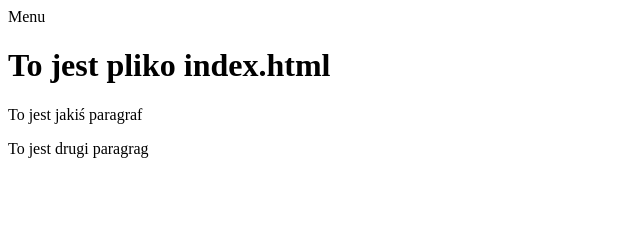
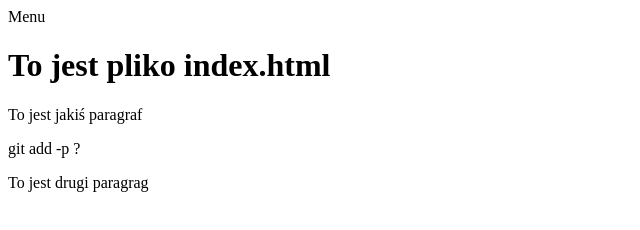
Before and after one commit to RafalZiobro/Test, a plain HTML site: page index.html in a window 1280 px wide. Shown: the whole page, without its empty margins (0-640 px from the left). Drawn offline with Linux system fonts and the light colour scheme.

Commit message:
Dodanie informacji o git add -p

```diff
--- a/index.html
+++ b/index.html
@@ -3,6 +3,7 @@
 
 <!-- Komentarz -->
 <p>To jest jakiś paragraf</p>
+<p>git add -p ?</p>
 <p>To jest drugi paragrag</p>
 <!-- Drugi Komentarz -->
 <!-- Trzeci koment -->
```
